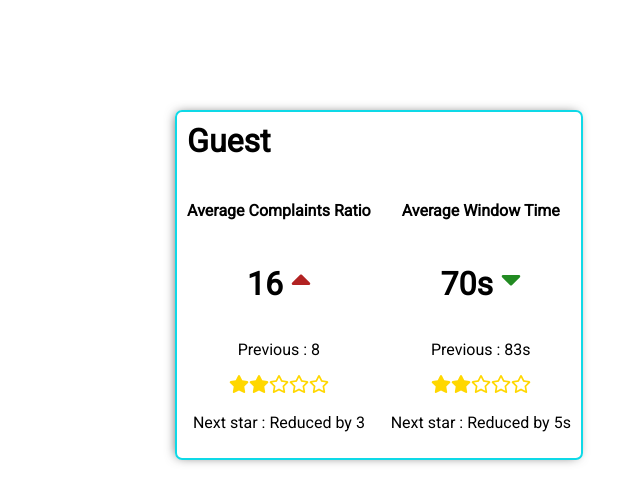
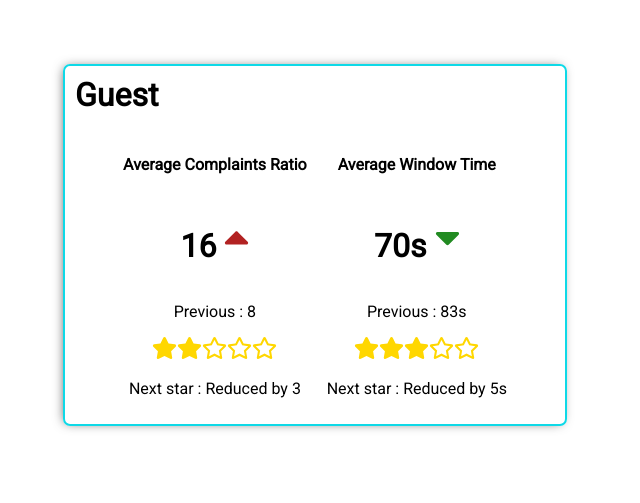
Before and after one commit to subhaneha/React-CreateCards, a React (Create React App) app: page / in a window 1280 px wide. Shown: the part 123-626 px from the top of the page, without its empty margins (269-909 px from the left). Built offline with nearby package versions, Linux system fonts and the light colour scheme; no server answers.

Commit message:
Resized Card and corrected star rating

```diff
--- a/src/component/RestData/index.css
+++ b/src/component/RestData/index.css
@@ -1,9 +1,12 @@
 .innerData {
-  margin: 10px;
+  padding: 10px;
   display: flex;
   flex-direction: column;
   align-items: center;
 }
-.triangleIcon {
-  width: 20px;
+/* .title {
+  display: relative;
+} */
+.icon {
+  width: 25px;
 }
--- a/src/component/RestData/index.jsx
+++ b/src/component/RestData/index.jsx
@@ -1,26 +1,24 @@
 import React from 'react';
 import './index.css';
-import SolidStar from 'assets/star-solid.svg';
-import RegularStar from 'assets/star-regular.svg';
 
 const RestData = ({ title, number, subTitle, star, rating }) => {
   const { numberValue, triangle } = number;
   return (
     <div className='innerData'>
-      <h4>{title}</h4>
+      <h4 className='title'>
+        {title}
+        {/* <span className="tooltip"></span> */}
+      </h4>
       <h1 className='number'>
-        {numberValue} <img className='triangleIcon' src={triangle} alt='' />
+        {numberValue} <img className='icon' src={triangle} alt='' />
       </h1>
 
       <p>Previous : {subTitle}</p>
       <div>
-        <img className='triangleIcon' src={SolidStar} alt='' />
-        <img className='triangleIcon' src={SolidStar} alt='' />
-        <img className='triangleIcon' src={RegularStar} alt='' />
-        <img className='triangleIcon' src={RegularStar} alt='' />
-        <img className='triangleIcon' src={RegularStar} alt='' />
+        {star.map((starIcon, index) => (
+          <img key={index} className='icon' src={starIcon} alt='' />
+        ))}
       </div>
-      {/* <a href='/'>{star}</a> */}
       <p>Next star : Reduced by {rating}</p>
     </div>
   );
--- a/src/container/ResturantDetails/index.css
+++ b/src/container/ResturantDetails/index.css
@@ -1,17 +1,24 @@
 @import url('https://fonts.googleapis.com/css2?family=Roboto&display=swap');
 .mainDiv {
   font-family: 'Roboto', sans-serif;
-  display: grid;
-  place-items: center;
-  height: 100vh;
-  width: 100vw;
+  display: flex;
+  align-items: center;
+  justify-content: center;
+  height: 90vh;
+  width: 90vw;
 }
 .card {
   display: flex;
   box-shadow: -2px 0px 12px -4px rgba(0, 0, 0, 0.75);
   border: 2px solid rgb(14, 217, 231);
   flex-direction: column;
+  align-items: center;
+  justify-content: center;
   border-radius: 7px;
+  width: 500px;
+}
+.header {
+  width: 100%;
 }
 .header > h1 {
   margin: 10px;
--- a/src/container/ResturantDetails/index.jsx
+++ b/src/container/ResturantDetails/index.jsx
@@ -4,6 +4,8 @@ import './index.css';
 import RestData from 'component/RestData/index';
 import upTriangle from 'assets/caret-up-solid.svg';
 import downTriangle from 'assets/caret-down-solid.svg';
+import SolidStar from 'assets/star-solid.svg';
+import RegularStar from 'assets/star-regular.svg';
 
 const ResturantDetails = () => {
   useEffect(() => {
@@ -30,14 +32,14 @@ const ResturantDetails = () => {
             title={'Average Complaints Ratio'}
             number={{ numberValue: '16', triangle: upTriangle }}
             subTitle={'8'}
-            star={'2'}
+            star={[SolidStar, SolidStar, RegularStar, RegularStar, RegularStar]}
             rating={'3'}
           />
           <RestData
             title={'Average Window Time'}
             number={{ numberValue: '70s', triangle: downTriangle }}
             subTitle={'83s'}
-            star={'3'}
+            star={[SolidStar, SolidStar, SolidStar, RegularStar, RegularStar]}
             rating={'5s'}
           />
         </div>
```
